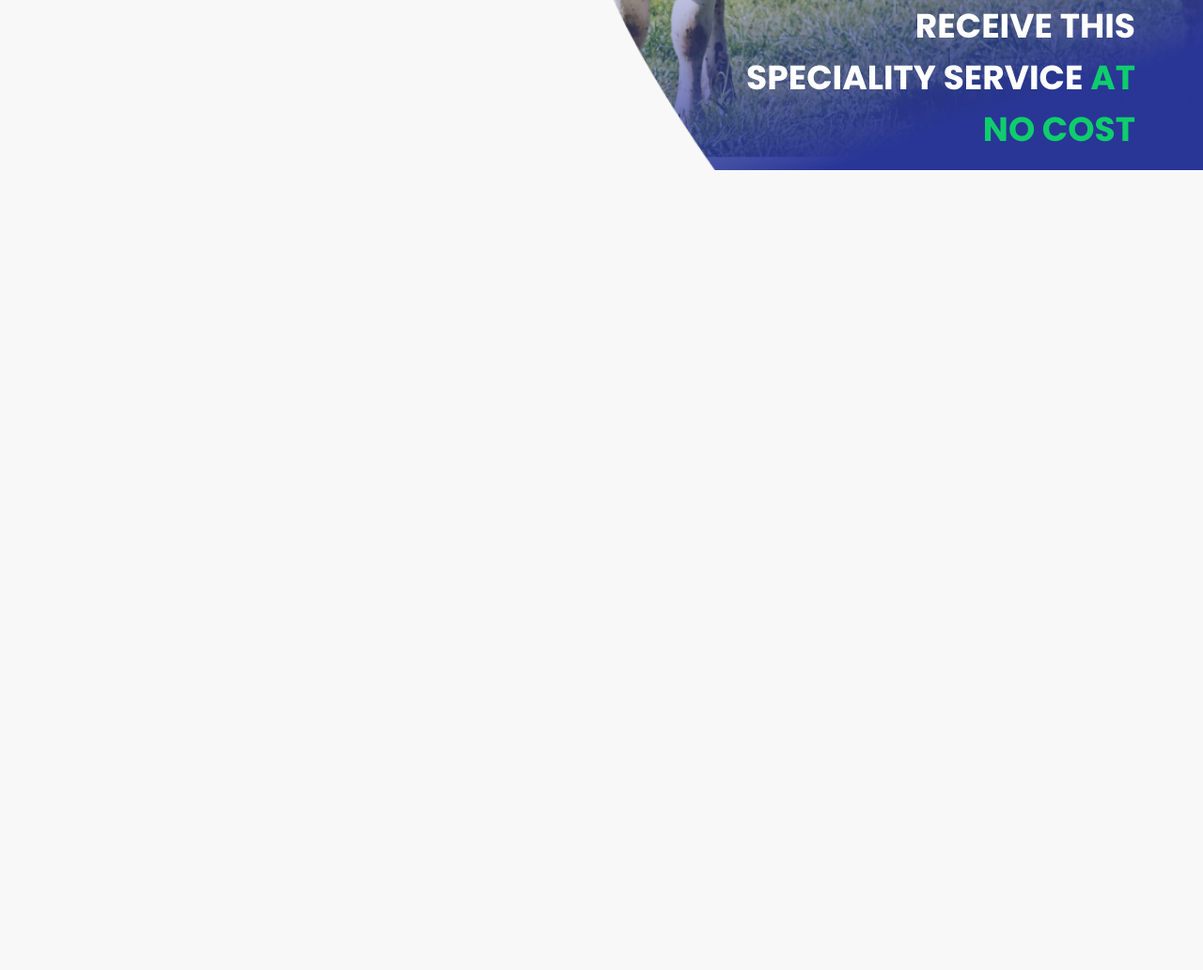
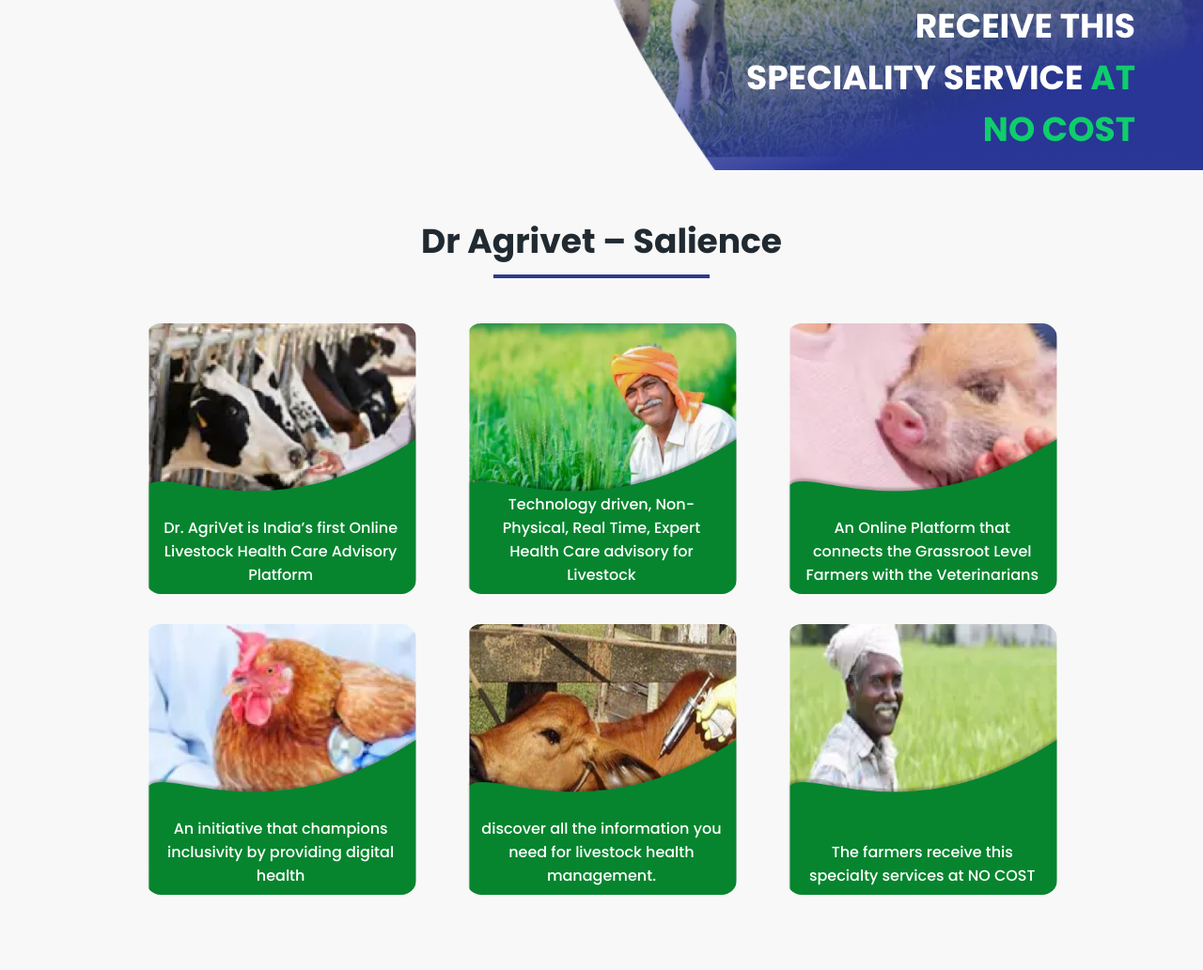
Before and after one commit to srijitasd/dr-agrivet, a PHP site: page / in a window 1280 px wide. Shown: the part 619-1651 px from the top of the page at 94% size. Before the commit the page ends 800 px from the top, so only its background shows below. Run offline with PHP 8.4, Linux system fonts and the light colour scheme.

Commit message:
salience section added

```diff
--- a/css/main.css
+++ b/css/main.css
@@ -157,6 +157,30 @@
   }
 }
 
+/*********************************/
+/* CUSTOME CLASSES  */
+/*********************************/
+.section {
+  margin-bottom: 3rem;
+}
+
+.section-heading-container {
+  display: grid;
+  height: fit-content;
+  justify-content: center;
+  align-items: center;
+  margin-bottom: 3rem;
+}
+
+.section-heading-container .section-heading-underline {
+  margin-top: 0.5rem;
+  height: 0.25rem;
+  justify-self: center;
+  width: 60%;
+  border-bottom: 2rem;
+  background-color: #2d3b8d;
+}
+
 .header-container {
   padding: 0rem 2rem;
   height: 3rem;
@@ -286,6 +310,7 @@
 .hero-container {
   margin: 0rem 3rem;
   margin-right: 0;
+  margin-bottom: 3rem;
   height: calc(100vh - 3rem);
   display: grid;
   grid-template-columns: 45% 55%;
@@ -506,4 +531,107 @@
     font-size: 18px;
   }
 }
+
+.salience-content-container {
+  margin: 0rem 3rem;
+  margin-top: 1rem;
+  display: grid;
+  grid-template-columns: repeat(3, 33.33%);
+}
+
+.salience-card {
+  height: 15rem;
+  width: 15rem;
+  border-radius: 1rem;
+  margin-bottom: 2rem;
+  padding: 0.5rem 1rem;
+  display: grid;
+  align-items: flex-end;
+}
+
+.salience-card p {
+  color: white;
+  text-align: center;
+  font-size: 14px;
+}
+
+.salience-card-1 {
+  background: url(../assets/backgrounds/card-1.png);
+}
+
+.salience-card-2 {
+  background: url(../assets/backgrounds/card-2.png);
+}
+
+.salience-card-3 {
+  background: url(../assets/backgrounds/card-3.png);
+}
+
+.salience-card-4 {
+  background: url(../assets/backgrounds/card-4.png);
+}
+
+.salience-card-5 {
+  background: url(../assets/backgrounds/card-5.png);
+}
+
+.salience-card-6 {
+  background: url(../assets/backgrounds/card-6.png);
+}
+
+.salience-card-1,
+.salience-card-4 {
+  justify-self: right;
+}
+
+.salience-card-2,
+.salience-card-5 {
+  justify-self: center;
+}
+
+.salience-card {
+  background-size: 101% 102%;
+}
+
+@media screen and (min-width: 1030px) {
+  .salience-card {
+    height: 18rem;
+    width: 18rem;
+  }
+  .salience-card p {
+    font-size: 16px;
+  }
+}
+
+@media screen and (min-width: 1400px) {
+  .salience-card {
+    height: 20rem;
+    width: 20rem;
+  }
+  .salience-card p {
+    font-size: 18px;
+  }
+}
+
+@media screen and (max-width: 1000px) {
+  .salience-content-container {
+    grid-template-columns: repeat(2, 50%);
+  }
+  .salience-card {
+    height: 18rem;
+    width: 18rem;
+    justify-self: center;
+  }
+}
+
+@media screen and (max-width: 560px) {
+  .salience-content-container {
+    grid-template-columns: repeat(1, 100%);
+  }
+  .salience-card {
+    height: 18rem;
+    width: 18rem;
+    justify-self: center;
+  }
+}
 /*# sourceMappingURL=main.css.map */
--- a/index.php
+++ b/index.php
@@ -2,7 +2,9 @@
 require "./partials/header.php"
 ?>
 
-<div class="hero-container">
+<!--  Hero section starts  -->
+
+<div class="section hero-container">
   <div class="hero-content-container">
     <h3>India’s First </h3>
     <h1>Virtual Veterinary <br> Clinic</h1>
@@ -13,12 +15,16 @@
     <button class="hero-cta">ENQUIRE NOW</button>
   </div>
 
+  <!--  Hero carousel starts  -->
+
     <div class="splide">
       <div class="splide__track">
         <div class="splide__list">
+            <!--  slide 1  -->
           <div class="splide__slide slides slide-1">
             <h2>FIRST LIVESTOCK <span>HEALTH CARE</span> ADVISORY ONLINE PLATFORM IN INDIA</h2>
           </div>
+          <!--  slide 2  -->
           <div class="splide__slide slides slide-2">
             <h2>RECEIVE THIS SPECIALITY SERVICE <span>AT NO COST</span></h2>
           </div>
@@ -27,6 +33,40 @@
     </div>
   </div>
 
+<!--  Hero carousel ends  -->
+
+<!--  Hero section enda  -->
+
+<div class="section salience-container">
+  <div class="section-heading-container">
+    <h2 class="section-heading">Dr Agrivet – Salience</h2>
+    <div class="section-heading-underline"></div>
+  </div>
+
+  <div class="salience-content-container">
+    <div class="salience-card salience-card-1">
+      <p>Dr. AgriVet is India’s first Online Livestock Health Care Advisory Platform</p>
+    </div>
+    <div class="salience-card salience-card-2">
+      <p>Technology driven, Non-Physical, Real Time, Expert Health Care advisory for Livestock</p>
+    </div>
+    <div class="salience-card salience-card-3">
+      <p>An Online Platform that connects the Grassroot Level Farmers with the Veterinarians </p>
+    </div>
+    <div class="salience-card salience-card-4">
+      <p>An initiative that champions inclusivity by providing digital health</p>
+    </div>
+    <div class="salience-card salience-card-5">
+      <p>discover all the information you need for livestock health management.</p>
+    </div>
+    <div class="salience-card salience-card-6">
+      <p>The farmers receive this specialty services at NO COST</p>
+    </div>
+  </div>
+</div>
+
+
+
     </div>
     <script src="https://cdn.jsdelivr.net/npm/@splidejs/splide@latest/dist/js/splide.min.js"></script>
   <script src="./js/script.js"></script>
--- a/scss/_custom-element.scss
+++ b/scss/_custom-element.scss
@@ -165,3 +165,30 @@
     font-size: 14px;
   }
 }
+
+/*********************************/
+
+/* CUSTOME CLASSES  */
+
+/*********************************/
+
+.section {
+  margin-bottom: 3rem;
+}
+
+.section-heading-container {
+  display: grid;
+  height: fit-content;
+  justify-content: center;
+  align-items: center;
+  margin-bottom: 3rem;
+
+  .section-heading-underline {
+    margin-top: 0.5rem;
+    height: 0.25rem;
+    justify-self: center;
+    width: 60%;
+    border-bottom: 2rem;
+    background-color: $cta-back-color;
+  }
+}
--- a/scss/_hero.scss
+++ b/scss/_hero.scss
@@ -1,6 +1,7 @@
 .hero-container {
   margin: 0rem 3rem;
   margin-right: 0;
+  margin-bottom: 3rem;
   height: calc(100vh - 3rem);
   display: grid;
   grid-template-columns: 45% 55%;
--- /dev/null
+++ b/scss/_salience.scss
@@ -0,0 +1,107 @@
+.salience-content-container {
+  margin: 0rem 3rem;
+  margin-top: 1rem;
+  display: grid;
+  grid-template-columns: repeat(3, 33.33%);
+}
+
+.salience-card {
+  height: 15rem;
+  width: 15rem;
+  border-radius: 1rem;
+  margin-bottom: 2rem;
+  padding: 0.5rem 1rem;
+  display: grid;
+  align-items: flex-end;
+
+  p {
+    color: white;
+    text-align: center;
+
+    font-size: 14px;
+  }
+}
+
+.salience-card-1 {
+  background: url(../assets/backgrounds/card-1.png);
+}
+
+.salience-card-2 {
+  background: url(../assets/backgrounds/card-2.png);
+}
+
+.salience-card-3 {
+  background: url(../assets/backgrounds/card-3.png);
+}
+
+.salience-card-4 {
+  background: url(../assets/backgrounds/card-4.png);
+}
+
+.salience-card-5 {
+  background: url(../assets/backgrounds/card-5.png);
+}
+
+.salience-card-6 {
+  background: url(../assets/backgrounds/card-6.png);
+}
+
+.salience-card-1,
+.salience-card-4 {
+  justify-self: right;
+}
+
+.salience-card-2,
+.salience-card-5 {
+  justify-self: center;
+}
+
+.salience-card {
+  background-size: 101% 102%;
+}
+
+@media screen and (min-width: 1030px) {
+  .salience-card {
+    height: 18rem;
+    width: 18rem;
+
+    p {
+      font-size: 16px;
+    }
+  }
+}
+
+@media screen and (min-width: 1400px) {
+  .salience-card {
+    height: 20rem;
+    width: 20rem;
+
+    p {
+      font-size: 18px;
+    }
+  }
+}
+
+@media screen and (max-width: 1000px) {
+  .salience-content-container {
+    grid-template-columns: repeat(2, 50%);
+  }
+
+  .salience-card {
+    height: 18rem;
+    width: 18rem;
+    justify-self: center;
+  }
+}
+
+@media screen and (max-width: 560px) {
+  .salience-content-container {
+    grid-template-columns: repeat(1, 100%);
+  }
+
+  .salience-card {
+    height: 18rem;
+    width: 18rem;
+    justify-self: center;
+  }
+}
--- a/scss/main.scss
+++ b/scss/main.scss
@@ -3,3 +3,4 @@
 @import "./custom-element";
 @import "./header";
 @import "./hero";
+@import "./salience";
```
Also changed, not shown: assets/backgrounds/Group 136.png (added), assets/backgrounds/card-1.png (added), assets/backgrounds/card-2.png (added), assets/backgrounds/card-3.png (added), assets/backgrounds/card-4.png (added), assets/backgrounds/card-5.png (added), assets/backgrounds/card-6.png (added), 1 other file.
